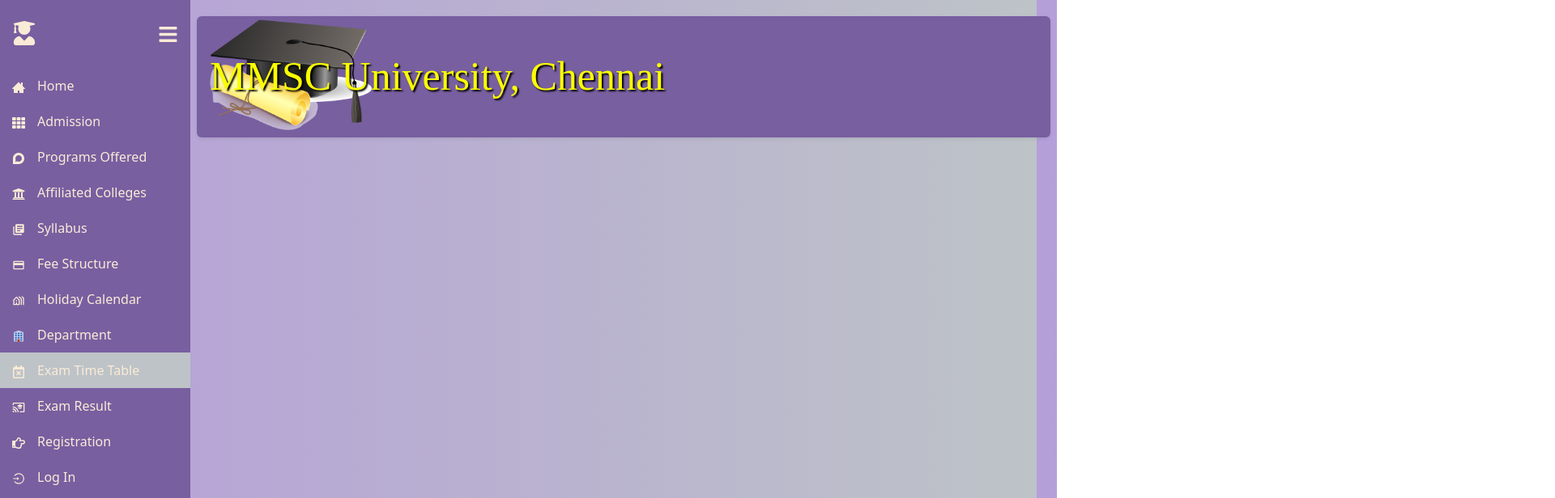
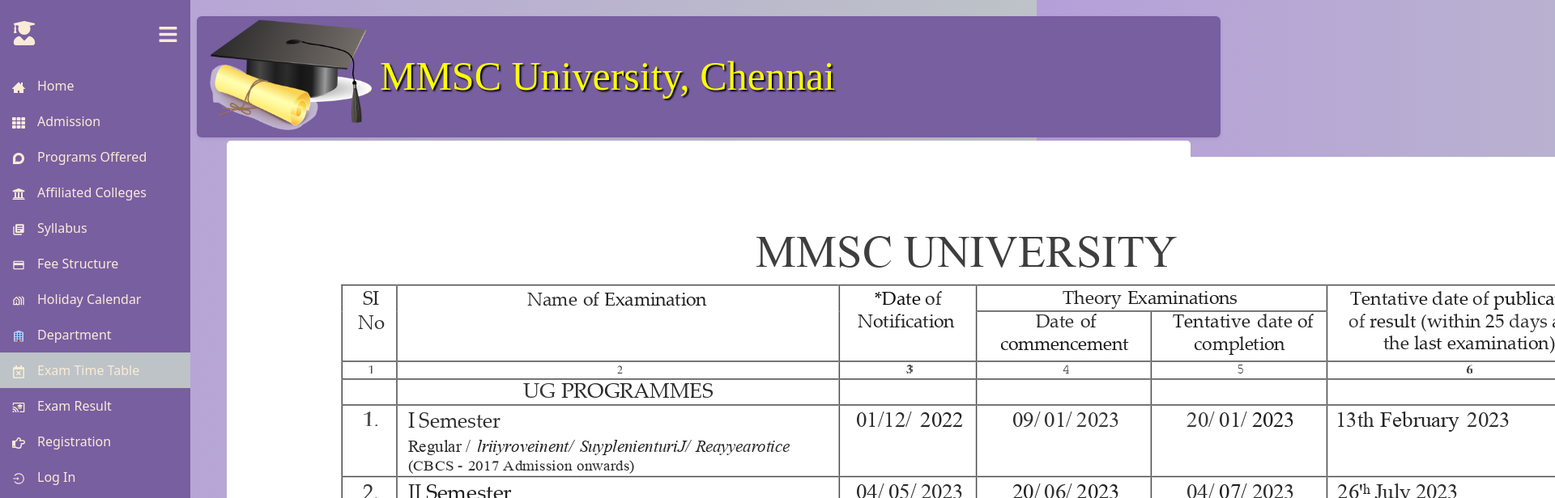
Before and after one commit to YODA-SuperKings/University-Admin, a React (Create React App) app in the folder University Admin Web/university_admin_web/: page /ExamTimeTable in a window 1280 px wide. Shown: the top 616 px of the page at 81% size, 1920 px wide, since content can reach past the window. Built offline with nearby package versions, Linux system fonts and the light colour scheme.

Commit message:
ExamTimeTable

```diff
--- a/University Admin Web/university_admin_web/src/App.js
+++ b/University Admin Web/university_admin_web/src/App.js
@@ -22,6 +22,7 @@ import Syllabus from './Components/Syllabus';
 import FeeStructure from './Components/FeeStructure';
 import StudentAttendance from './Components/StudentAttendance';
 import HolidayCalendar from './Components/HolidayCalendar';
+import ExamTimeTable from './Components/ExamTimeTable';
 
 function App() {
   const reloadPage = () => {
@@ -53,6 +54,7 @@ function App() {
             <Route path="FeeStructure" element={<FeeStructure />} />
             <Route path="StudentAttendance" element={<StudentAttendance />} />
             <Route path="HolidayCalendar" element={<HolidayCalendar />} />
+            <Route path="ExamTimeTable" element={<ExamTimeTable />} />
             <Route path="LogOut" element={<LogOut />} />
           </Routes>
         </Sidebar>
--- a/University Admin Web/university_admin_web/src/Components/ExamTimeTable.js
+++ b/University Admin Web/university_admin_web/src/Components/ExamTimeTable.js
@@ -0,0 +1,20 @@
+import React, {useState, useEffect} from 'react';
+import { useNavigate } from "react-router-dom";
+
+
+function ExamTimeTable() {
+
+
+    return(
+        <div className="form-affiliatedColleges">
+        <div>
+        <div class="col">
+        <div className='col-md-6'><img src={process.env.PUBLIC_URL + "/Img/UGExamTimeTable.png"} /></div>
+       <img src={process.env.PUBLIC_URL + "/Img/PGExamTimeTable.png"} />
+        </div>
+        </div>
+        </div>
+    )
+}
+
+export default ExamTimeTable;
```
Also changed, not shown: University Admin Web/university_admin_web/public/Img/PGExamTimeTable.png (added), University Admin Web/university_admin_web/public/Img/UGExamTimeTable.png (added).
